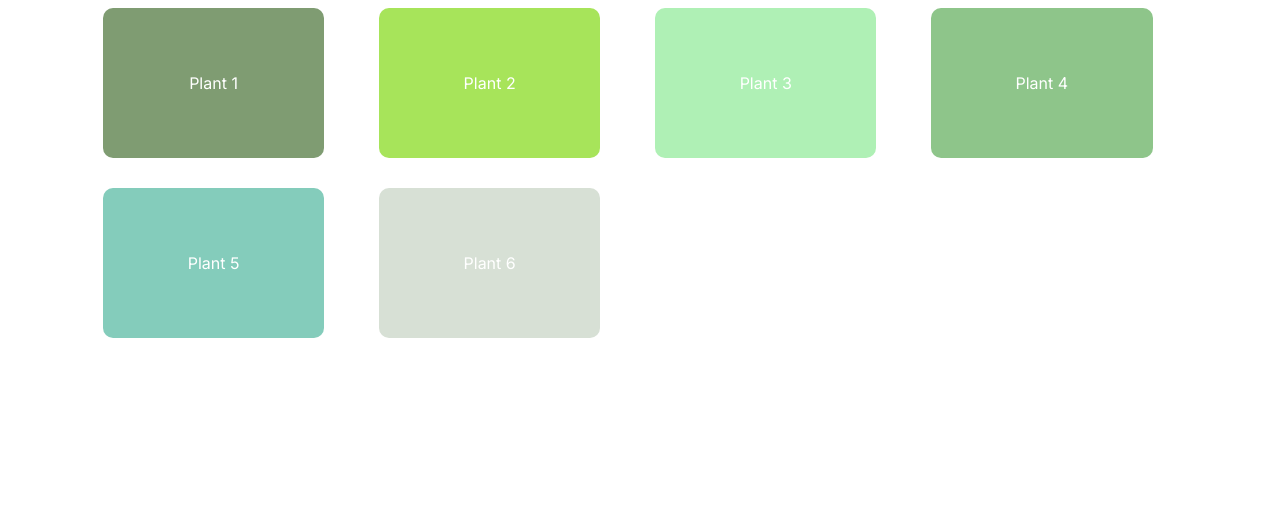
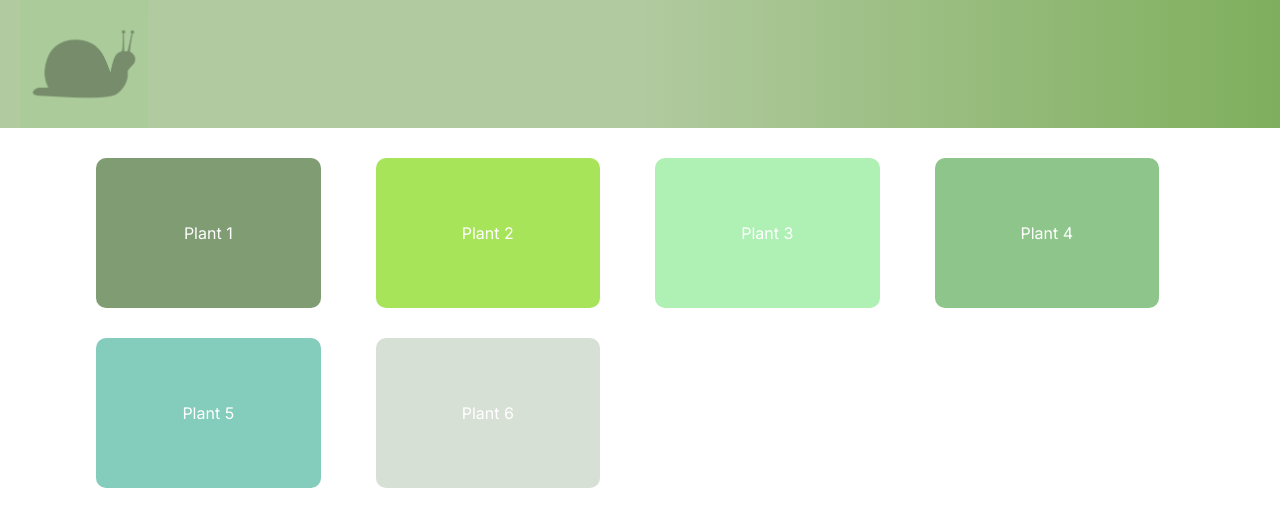
Before and after one commit to 88potatoes/gerdsite, a Vue app: page / in a window 1280 px wide. Shown: the top 526 px of the page. Built offline with nearby package versions, Linux system fonts and the light colour scheme.

Commit message:
Snail Header

```diff
--- a/index.html
+++ b/index.html
@@ -11,6 +11,11 @@
   <link href="https://fonts.googleapis.com/css2?family=Inter:wght@100..900&display=swap" rel="stylesheet">
 
   <style>
+    html, body {
+    margin: 0;
+    padding: 0;
+    }
+
     * {
       font-family: "Inter", serif;
     }
--- a/src/App.vue
+++ b/src/App.vue
@@ -5,6 +5,7 @@ import SnailHeader from './components/SnailHeader.vue'
 
 <template>
   <div class="main">
+    <SnailHeader />
     <GardenComponent />
   </div>
 </template>
--- a/src/components/GardenComponent.vue
+++ b/src/components/GardenComponent.vue
@@ -21,5 +21,6 @@ import PlantComponent from "./PlantComponent.vue"
     grid-template-rows: repeat(4, 1fr);
     width: 85%;
     gap: 30px;
+    padding-top: 30px;
 }
 </style>
--- a/src/components/SnailHeader.vue
+++ b/src/components/SnailHeader.vue
@@ -1,49 +1,23 @@
 <template>
   <header>
-       <!-- Your header content goes here -->
-       <nav>
-         <ul>
-           <li><a href="#">Home</a></li>
-           <li><a href="#">About</a></li>
-           <li><a href="#">Contact</a></li>
-         </ul>
-       </nav>
+    <img src="@/GerdaLogo.png" alt="Header Image" class="header-image">
   </header>
  </template>
 
-   <script>
-   export default {
-    name: 'SnailHeader',
-    data() {
-       return {
-         // Add any data properties you need for your header
-       };
-    },
-    methods: {
-       // Add methods for handling events in your header
-    },
-   };
-   </script>
-
  <style scoped>
-   /* Add your CSS styles for the SnailHeader component here */
  header {
-    background-color: #f8f9fa;
-    padding: 10px;
+  width: 100vw;
+  background: linear-gradient(to right, #B1CA9F, #B1CA9F, #7FAF5D);
+  margin: 0;
+  padding: 0;
+  text-align: center;
  }
 
-   nav ul {
-    list-style-type: none;
-    padding: 0;
-   }
-
-   nav ul li {
-    display: inline;
-    margin-right: 10px;
-   }
-
-   nav ul li a {
-    text-decoration: none;
-    color: #333;
+ .header-image {
+ width: 10%;
+ height: 10%;
+ object-fit: cover;
+ float: left;
+ margin-left: 20px;
 }
  </style>
```
Also changed, not shown: src/GerdaLogo.png (added). Lines whose indentation alone changed are shown as unchanged.
